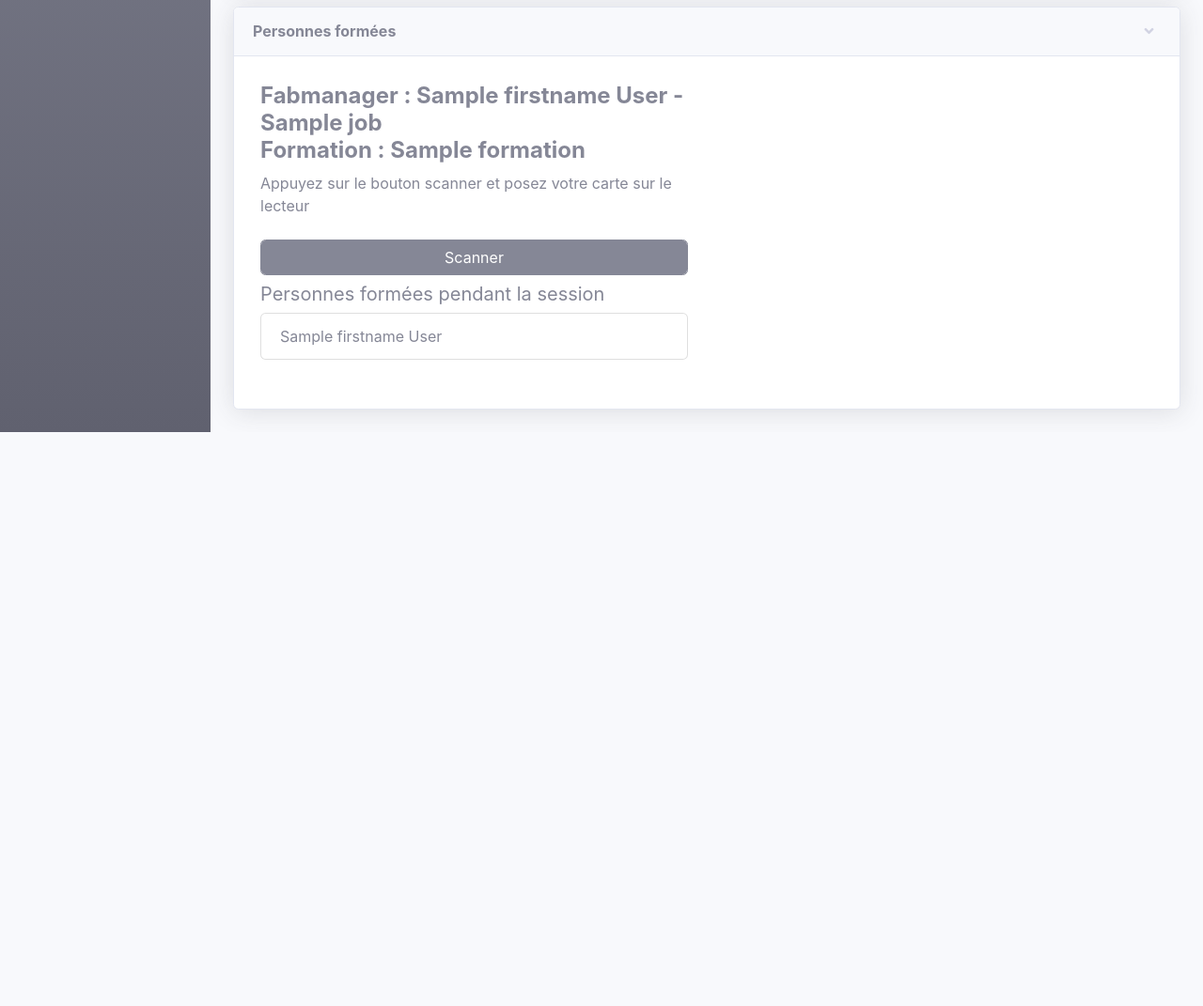
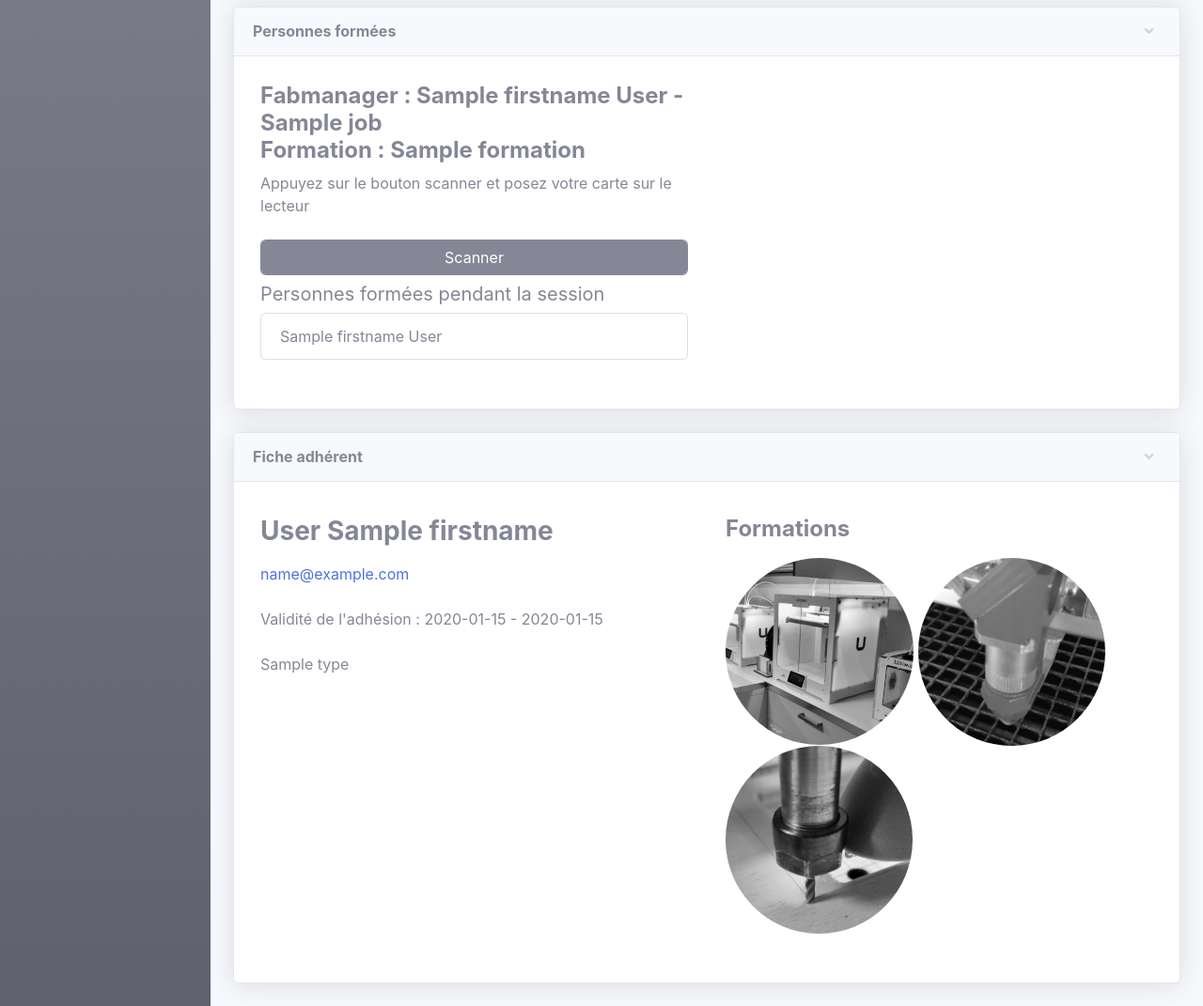
Before and after one commit to sedelpeuch/wolf, a Flask app: template templates/formations.html in a window 1280 px wide. Shown: the part 726-1797 px from the top of the page at 94% size. Before the commit the page ends 1186 px from the top, so only its background shows below. Run offline with Flask 2, Linux system fonts and the light colour scheme; the template is opened without the code that fills it: most values are stand-ins (such as "Sample title", 1, 10 or a date in 2020); some libraries are stand-ins or nearby versions.

Commit message:
✨ feat(formation): display adhrent fiche

```diff
--- a/templates/formations.html
+++ b/templates/formations.html
@@ -194,5 +194,58 @@
     </div>
     {% endif %}
 
+    {% if student %}
+    <div class="card shadow mb-4">
+        <a href="#select" class="d-block card-header py-3" data-toggle="collapse"
+           role="button" aria-expanded="true" aria-controls="select">
+            <h6 class="m-0 font-weight-bold text-secondary">Fiche adhérent</h6>
+            {% if student.expired %}
+            <h2 class="font-weight-bold text-danger mt-2">Adhésion Expirée</h2>
+            {% endif %}
+        </a>
+        <div class="collapse show card-body mb-4" id="fiche">
+            <div class="row">
+                <div class="col m-2">
+                    <ul class="list-group">
+                        <h3 class="font-weight-bold mt-2">{{ student.lastname }} {{ student.firstname }}</h3>
+                        <p class="mt-2"><a href="mailto:{{ student.email }}"> {{ student.email }}</a></p>
+                        <p class="mt-2">Validité de l'adhésion : {{ student.datec }} - {{ student.datem }}</p>
+                        <p class="mt-2">{{ student.type }}</p>
+                    </ul>
+                </div>
+
+                <div class="col m-2">
+                    <h4 class="font-weight-bold mt-2"> Formations </h4>
+                    {% if student.impression_3d %}
+                    <img src="{{ url_for('static', filename='img/imprimante.jpg') }}"
+                         class="img-fluid rounded-circle mt-2"
+                         alt="Imprimante">
+                    {% else %}
+                    <img src="{{ url_for('static', filename='img/imprimante_black.jpg') }}"
+                         class="img-fluid rounded-circle mt-2" alt="Imprimante">
+                    {% endif %}
+                    {% if student.laser %}
+                    <img src="{{ url_for('static', filename='img/laser.png') }}" class="img-fluid rounded-circle mt-2"
+                         alt="Laser">
+                    {% else %}
+                    <img src="{{ url_for('static', filename='img/laser_black.png') }}"
+                         class="img-fluid rounded-circle mt-2" alt="Laser">
+                    {% endif %}
+
+                    {% if student.cnc %}
+                    <img src="{{ url_for('static', filename='img/cnc.jpg') }}" class="img-fluid rounded-circle mt-2"
+                         alt="CNC">
+                    {% else %}
+                    <img src="{{ url_for('static', filename='img/cnc_black.jpg') }}"
+                         class="img-fluid rounded-circle" alt="CNC">
+                    {% endif %}
+
+                </div>
+
+            </div>
+        </div>
+    </div>
+    {% endif %}
+
 </div>
 {% endblock %}
```
Also changed, not shown: common.py (+9 -6 lines), formation.py (+6 -3 lines), member.py (+24 -7 lines).
